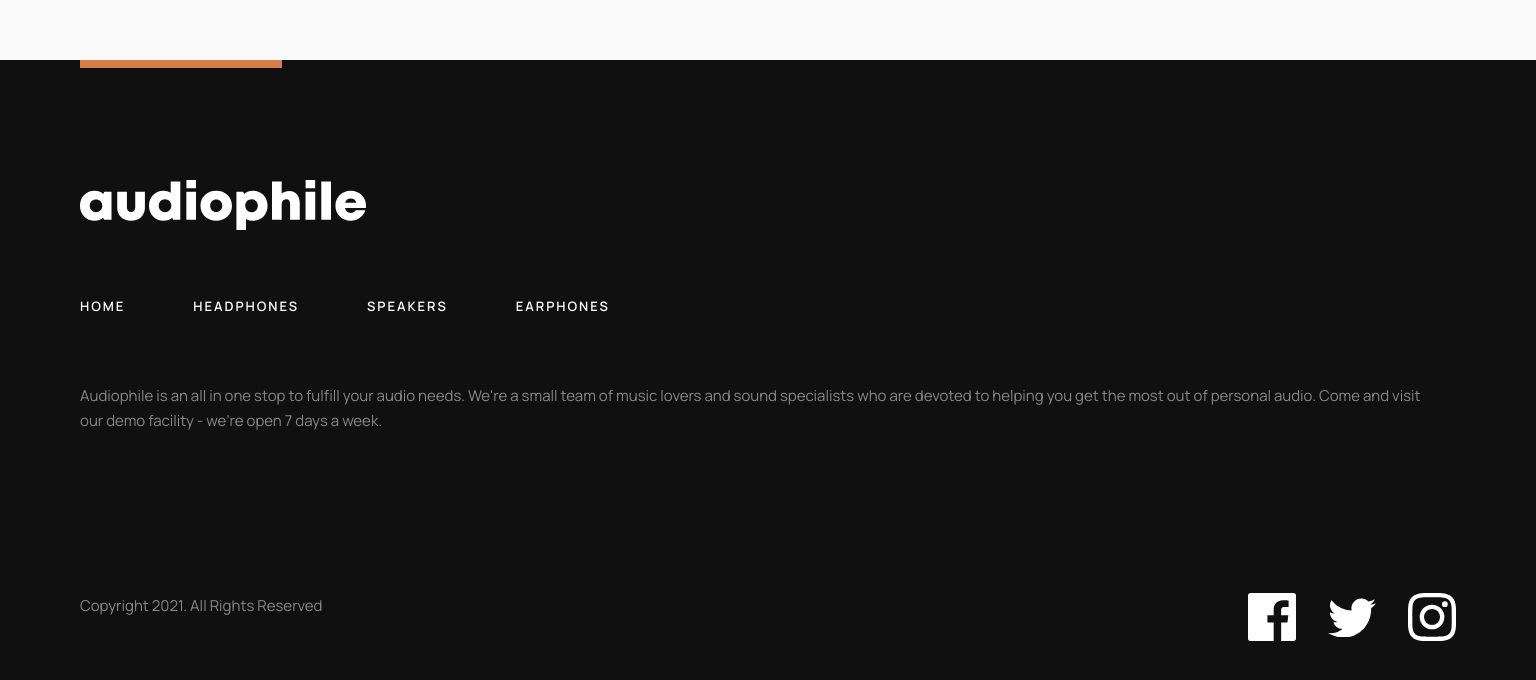
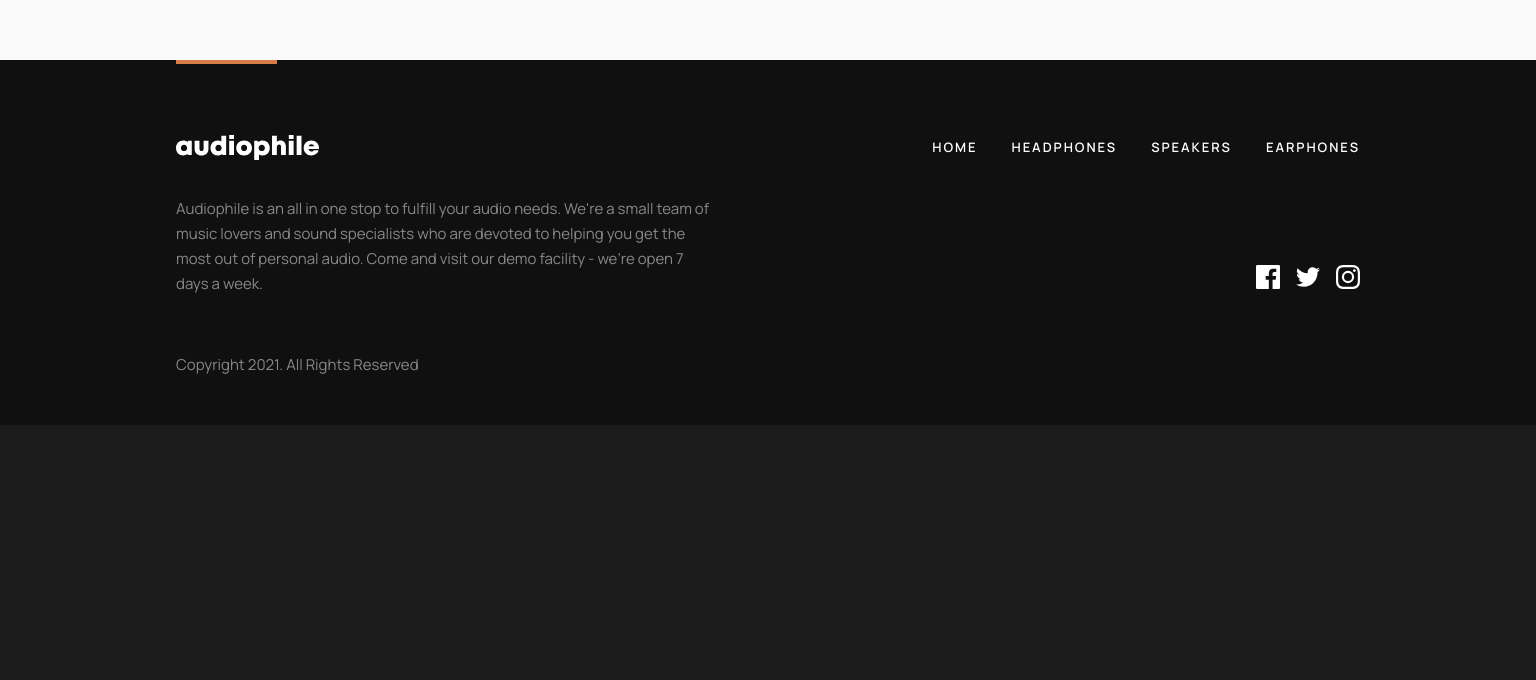
Before and after one commit to yama5504/audiophile-ecommerce-website, a website built with Vite: page product.html in a window 1536 px wide. Shown: the part 1194-1874 px from the top of the page. After the commit the page ends 1619 px from the top, so only its background shows below. Built offline with nearby package versions, Linux system fonts and the light colour scheme.

Commit message:
フッターのレスポンシブ調整

```diff
--- a/public/assets/components/footer.html
+++ b/public/assets/components/footer.html
@@ -1,15 +1,22 @@
+<div class="footer-inner">
+    <div class="footer-top">
+        <a href="/audiophile-ecommerce-website/">
             <img class="logo" src="./assets/images/shared/desktop/logo.svg" alt="">
+        </a>
         <nav class="footer-nav">
         <ul>
-    <li><a href="">HOME</a></li>
-    <li><a href="">HEADPHONES</a></li>
-    <li><a href="">SPEAKERS</a></li>
-    <li><a href="">EARPHONES</a></li>
+            <li><a href="/audiophile-ecommerce-website/">HOME</a></li>
+            <li><a href="./category.html?category=headphones">HEADPHONES</a></li>
+            <li><a href="./category.html?category=speakers">SPEAKERS</a></li>
+            <li><a href="./category.html?category=earphones">EARPHONES</a></li>
         </ul>
         </nav>
+    </div>
+
     <p class="footer-des">
         Audiophile is an all in one stop to fulfill your audio needs. We're a small team of music lovers and sound specialists who are devoted to helping you get the most out of personal audio. Come and visit our demo facility - we’re open 7 days a week.
     </p>
+
     <div class="footer-bottom">
         <p class="copyright">Copyright 2021. All Rights Reserved</p>
         <div class="sns-wrap">
@@ -32,3 +39,4 @@
             </ul>
         </div>
     </div>
+</div>
--- a/public/assets/components/header.html
+++ b/public/assets/components/header.html
@@ -6,12 +6,12 @@
             <span></span>
         </div>
         <div>
-            <a href="./audiophile-ecommerce-website/"><img src="./assets/images/shared/desktop/logo.svg" alt=""></a>
+            <a href="/audiophile-ecommerce-website/"><img src="./assets/images/shared/desktop/logo.svg" alt=""></a>
         </div>
     </div>
     <nav class="menu-pc">
       <ul>
-        <li><a href="./audiophile-ecommerce-website/">HOME</a></li>
+        <li><a href="/audiophile-ecommerce-website/">HOME</a></li>
         <li><a href="./category.html?category=headphones">HEADPHONES</a></li>
         <li><a href="./category.html?category=speakers">SPEAKERS</a></li>
         <li><a href="./category.html?category=earphones">EARPHONES</a></li>
--- a/src/styles/_footer.scss
+++ b/src/styles/_footer.scss
@@ -135,3 +135,70 @@ footer {
         }
     }
 }
+
+@media screen and (min-width:1440px) {
+    footer {
+        padding: 75px 165px 48px;
+
+        .footer-inner {
+            width: 77.08vw;
+            margin: 0 auto;
+        }
+
+        &::before {
+            width: 101px;
+            height: 4px;
+            left: 11.46vw;
+        }
+
+        .footer-top {
+            display: flex;
+            justify-content: space-between;
+            align-items: center;
+            margin-bottom: 36px;
+
+            .logo {
+                width: 143px;
+                margin-bottom: 0;
+            }
+
+            .footer-nav {
+                margin-bottom: 0;
+
+                ul {
+                    gap: 34px;
+                    width: auto;
+                }
+            }
+        }
+
+        .footer-des {
+            width: 540px;
+            padding: 0;
+            margin-bottom: 56px;
+        }
+
+        .footer-bottom {
+            display: block;
+
+            .sns-wrap {
+                position: absolute;
+                right: 11.46vw;
+                bottom: 136px;
+
+                ul {
+                    gap: 16px;
+
+                    li a {
+                        width: 24px;
+                        height: 24px;
+                    }
+
+                    li:nth-child(2) a{
+                        height: 19.5px;
+                    }
+                }
+            }
+        }
+    }
+}
```
Lines whose indentation alone changed are shown as unchanged.
